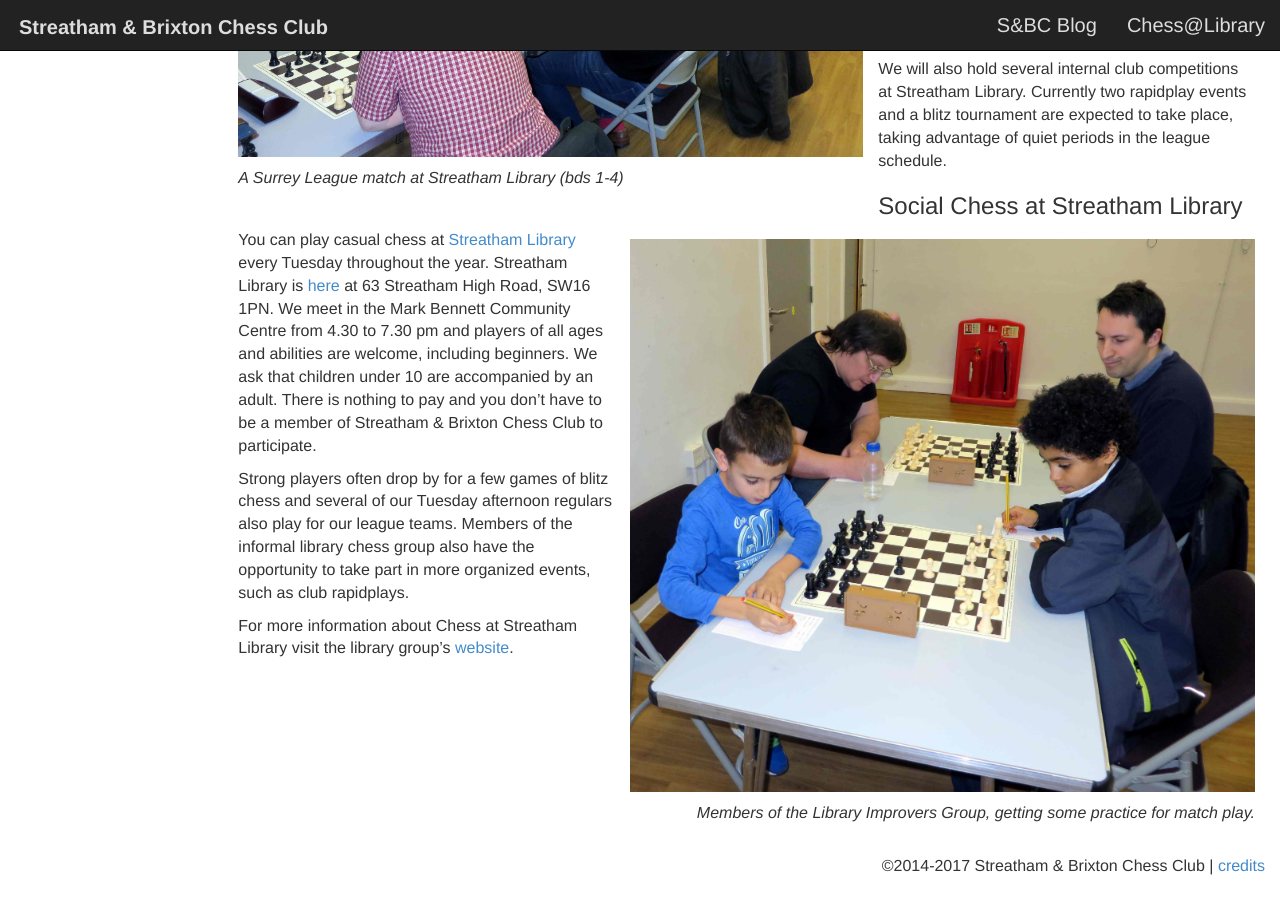
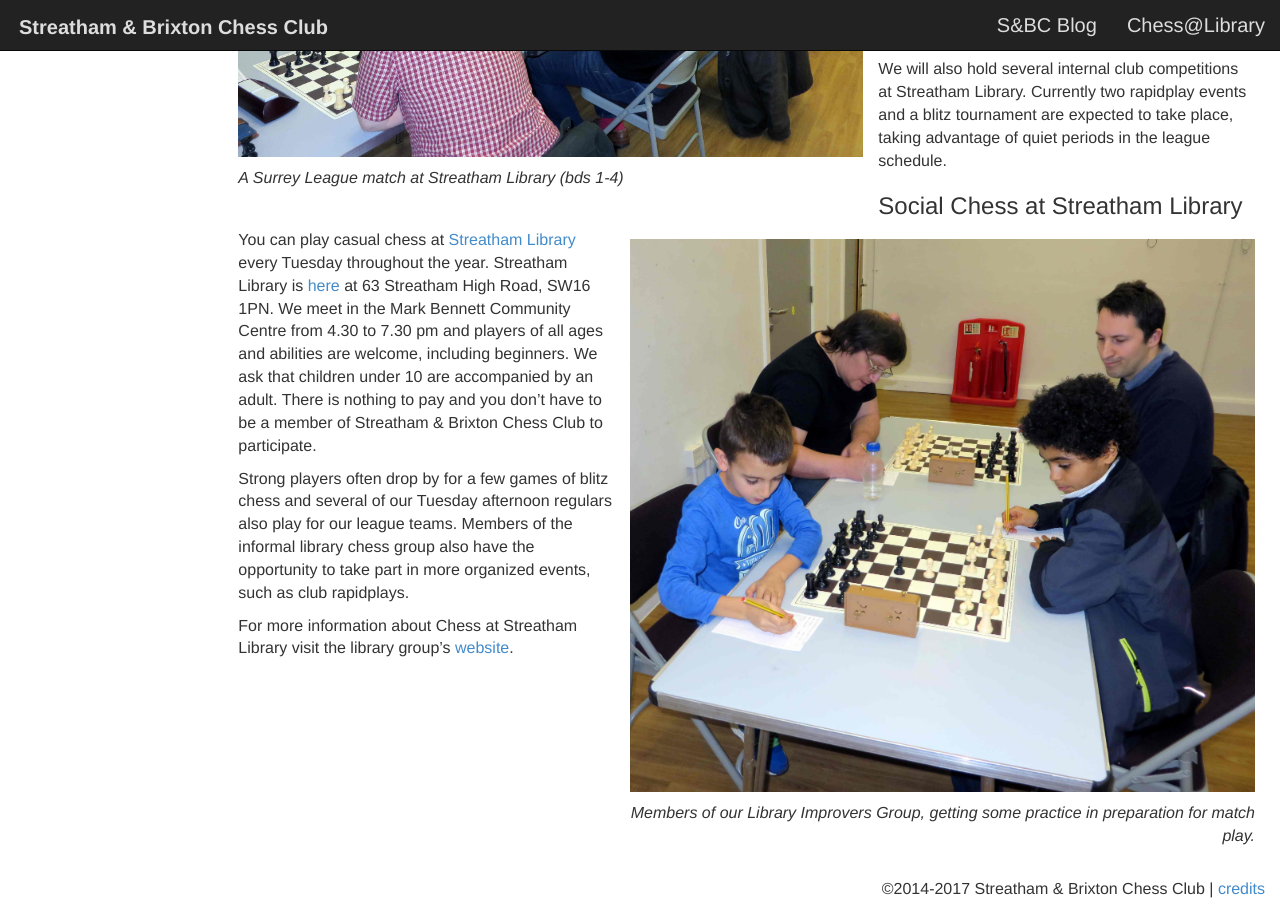
Before and after one commit to streathamchess/streathamchess.github.io, a Jekyll site: the page built from about/venues.md, in a window 1280 px wide and 900 px high, scrolled down 919 px. Built offline with Jekyll 4.4.1, drawn with Linux system fonts in a browser that asks for light colours; before the commit the page ends 1797 px from its top, so only the background shows below that.

Commit message:
Update venues.md

```diff
--- a/about/venues.md
+++ b/about/venues.md
@@ -38,7 +38,7 @@ We will also hold  several internal club competitions at Streatham Library. Curr
 
 ### Social Chess at Streatham Library
 
-{% include image.html url="/assets/photos/Improvers1.jpg" description="Members of the Library Improvers Group, getting some practice for match play." %}
+{% include image.html url="/assets/photos/Improvers1.jpg" description="Members of our Library Improvers Group, getting some practice in preparation for match play." %}
 
 You can play casual chess at [Streatham Library](http://www.lambeth.gov.uk/places/streatham-library) every Tuesday throughout the year. Streatham Library is [here](https://www.google.co.uk/maps/place/London+SW16+1PN/@51.4317243,-0.1291294,17z/data=!3m1!4b1!4m2!3m1!1s0x487604280906fd47:0xa10f28b2b86f41a0) at 63 Streatham High Road, SW16 1PN. We meet in the Mark Bennett Community Centre from 4.30 to 7.30 pm and players of all ages and abilities are welcome, including beginners. We ask that children under 10 are accompanied by an adult. There is nothing to pay and you don't have to be a member of Streatham & Brixton Chess Club to participate.
 
```
